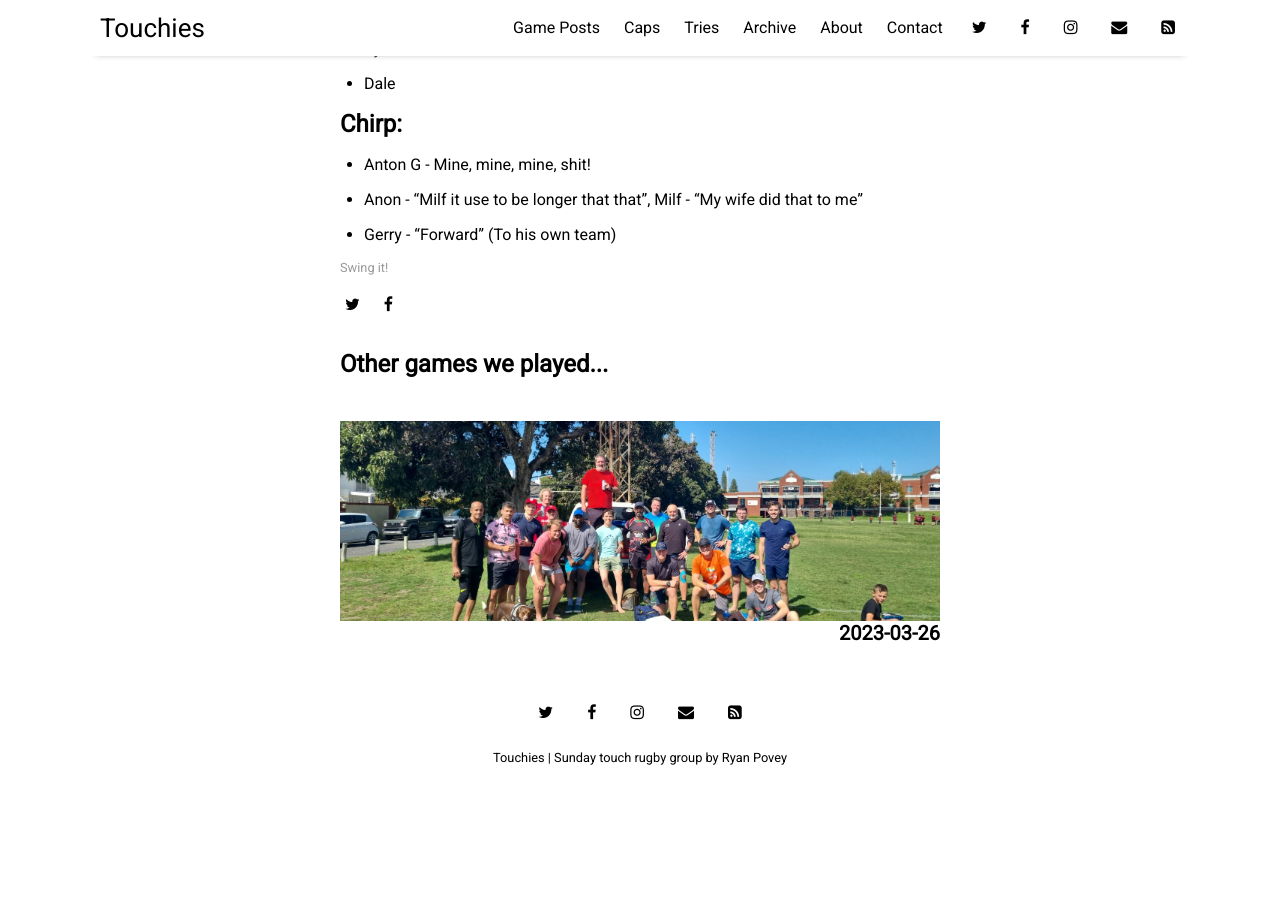
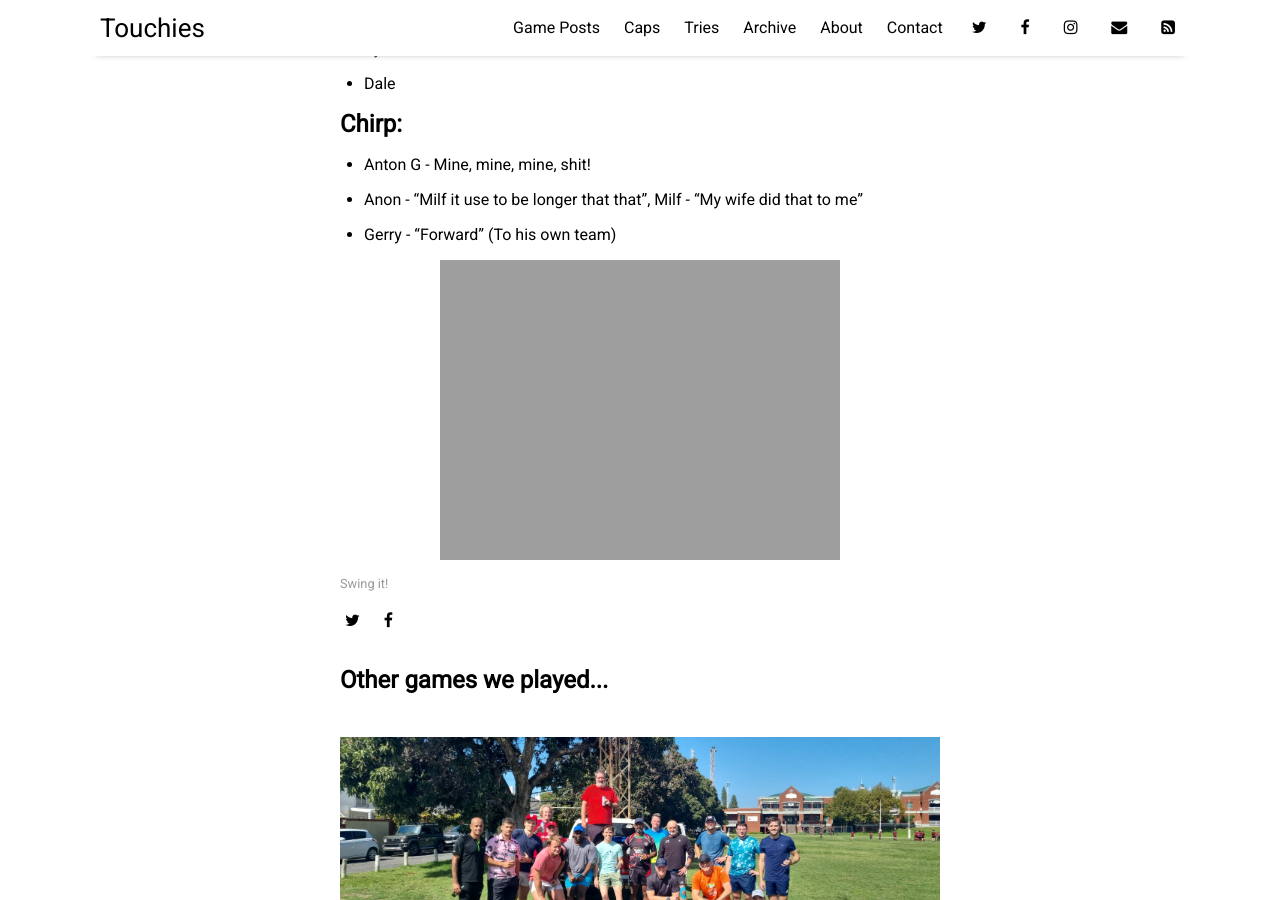
Before and after one commit to sundayrugby/sundayrugby.github.io, a Jekyll site: the page built from _posts/2023-04-02-AO.md, in a window 1280 px wide and 900 px high, scrolled down 2107 px. Built offline with Jekyll 4.4.1, drawn with Linux system fonts in a browser that asks for light colours; nearby versions of some CDN libraries; before the commit the page ends 2903 px from its top, so only the background shows below that.

Commit message:
Update 2023-04-02-AO.md

```diff
--- a/_posts/2023-04-02-AO.md
+++ b/_posts/2023-04-02-AO.md
@@ -79,3 +79,6 @@
 * Anton G - Mine, mine, mine, shit!
 * Anon - "Milf it use to be longer that that", Milf - "My wife did that to me"
 * Gerry - "Forward" (To his own team)
+
+
+![alt text](https://sundayrugby.github.io/assets/img/2023_04_02_a.jpg "Behind the scenes!")
```
